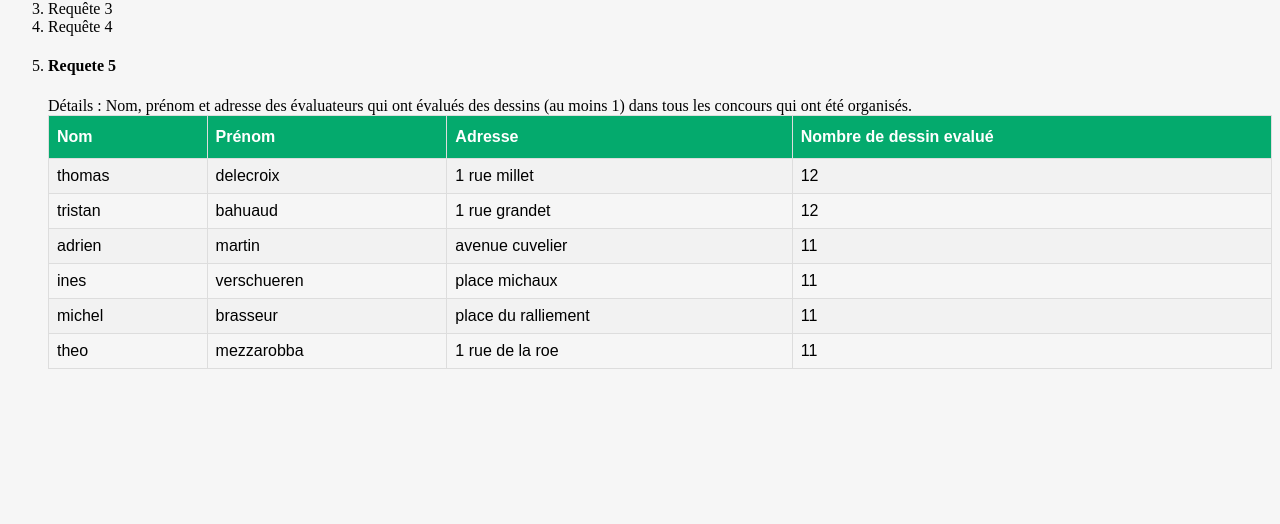
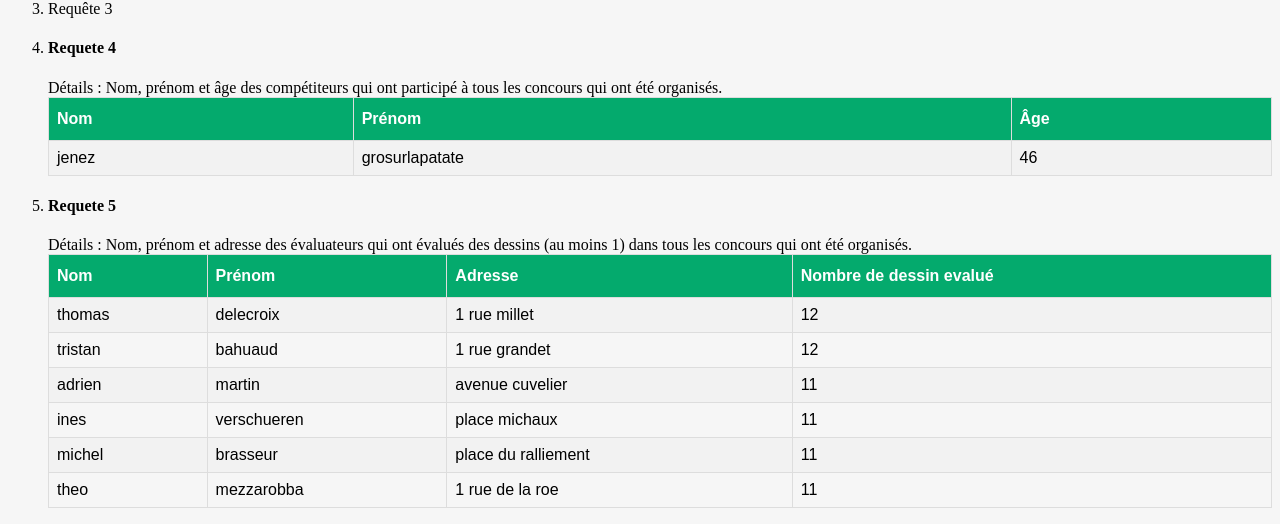
Before and after one commit to AlexisChup/projet-bdd, a PHP site: page /imposees.php in a window 1280 px wide. Shown: the part 1185-1709 px from the top of the page. Before the commit the page ends 1554 px from the top, so only its background shows below. Run offline with PHP 8.4, Linux system fonts and the light colour scheme; data comes from the database, SQL or seed files in the repository.

Commit message:
Before pull

```diff
--- a/RQT SQL/RQT4.sql
+++ b/RQT SQL/RQT4.sql
@@ -1,4 +1,4 @@
-SELECT utilisateur.prenom
+SELECT utilisateur.nom, utilisateur.prenom, utilisateur.age
 FROM utilisateur
 INNER JOIN competiteur K on utilisateur.numUtilisateur = K.numCompetiteur
 WHERE NOT EXISTS
--- a/const.php
+++ b/const.php
@@ -29,6 +29,22 @@ INNER JOIN Utilisateur ON Competiteur.numCompetiteur = Utilisateur.numUtilisateu
 WHERE Evalue.dateEvaluatin >= "2019-01-01" AND Evalue.dateEvaluatin < "2020-01-01"
 
 ORDER BY Evalue.Note ASC');
+
+define('REQ4', 'SELECT utilisateur.nom, utilisateur.prenom, utilisateur.age
+FROM utilisateur
+INNER JOIN competiteur K on utilisateur.numUtilisateur = K.numCompetiteur
+WHERE NOT EXISTS
+(
+	SELECT *
+    FROM concours C
+    WHERE NOT EXISTS
+    (
+    	SELECT *
+        FROM participe P
+        WHERE P.numConcours = C.numConcours
+        AND P.numCompetiteur = K.numCompetiteur
+    )
+)');
 
 define('REQ5', 'SELECT utilisateur.nom, utilisateur.prenom, utilisateur.adresse, COUNT(utilisateur.numUtilisateur) as nbDessinEvalue
 
--- a/imposees.php
+++ b/imposees.php
@@ -3,6 +3,7 @@
     include_once("./const.php");
     $req1 = getGeneric(REQ1);
     $req2 = getGeneric(REQ2);
+    $req4 = getGeneric(REQ4);
     $req5 = getGeneric(REQ5);
 ?>
 
@@ -76,7 +77,29 @@
             </div>
         </li>
         <li>Requête 3</li>
-        <li>Requête 4</li>
+        <li>
+            <div class="item-req">
+                <h4>Requete 4</h4>
+                <span>Détails :</span>
+                <span>Nom, prénom et âge des compétiteurs qui ont participé à tous les concours qui ont été organisés. </span>
+                <table id="customers">
+                    <tr>
+                        <th>Nom</th>
+                        <th>Prénom</th>
+                        <th>Âge</th>
+                    </tr>
+                    <?php
+                        foreach ($req4 as $key=>$value) {
+                            echo '<tr>
+                            <td>'. $value["nom"] .'</td>
+                            <td>'. $value["prenom"] .'</td>
+                            <td>'. $value["age"] .'</td>
+                            </tr>';
+                        }
+                    ?>
+                </table>
+            </div>
+        </li>
         <li>
             <div class="item-req">
                 <h4>Requete 5</h4>
```
